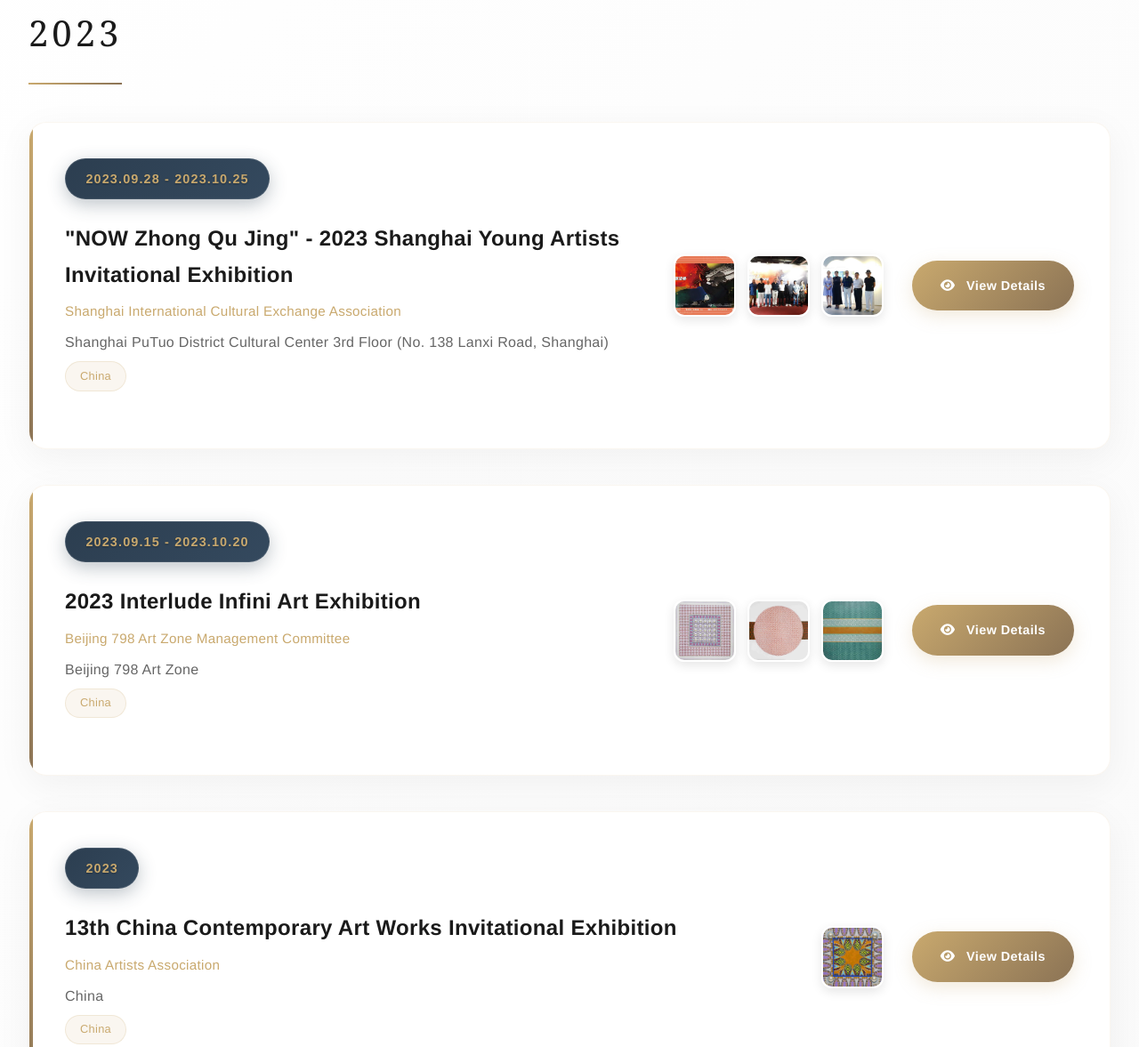
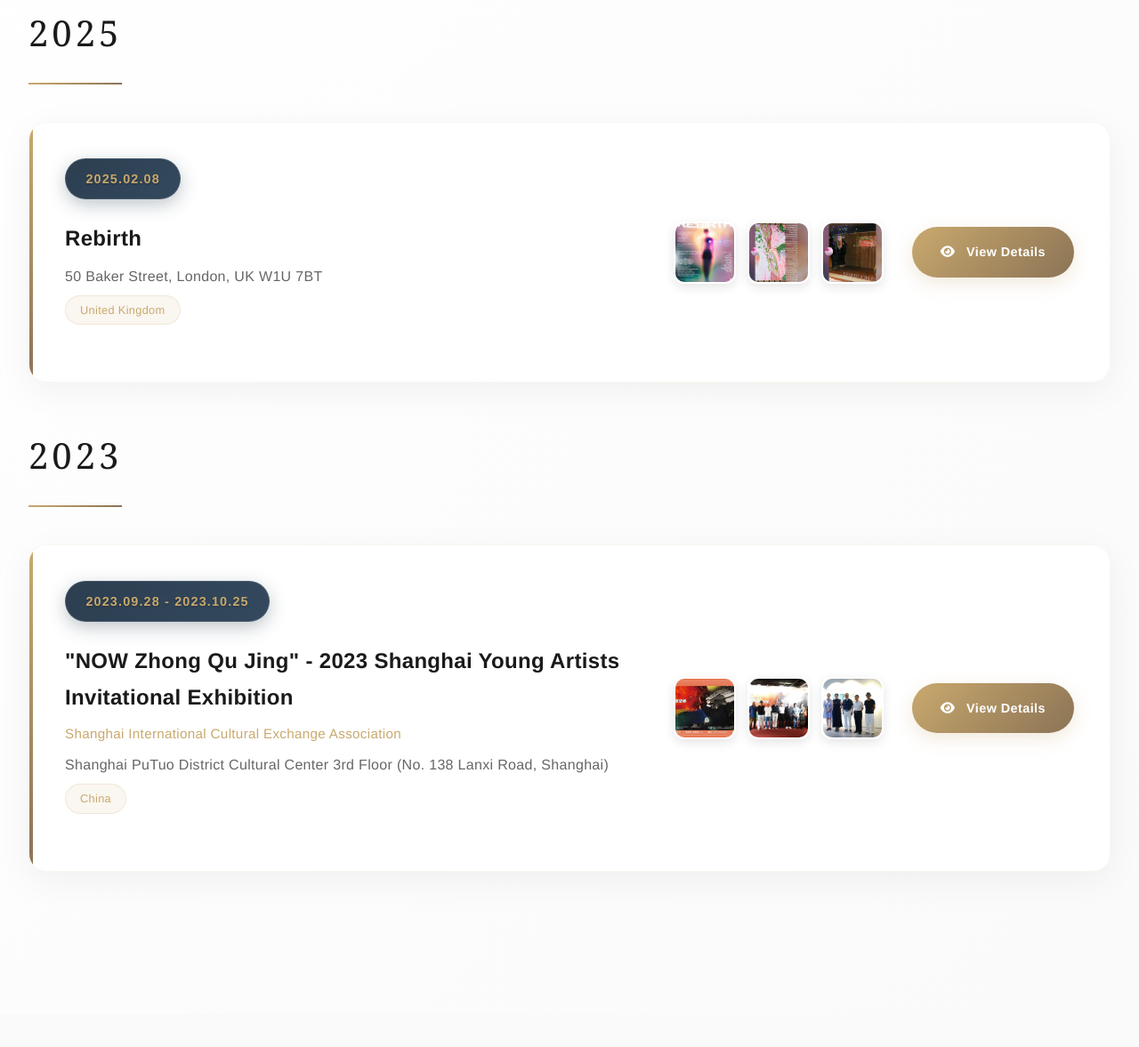
Before and after one commit to MikeLearnsIT/zhoujing, a plain HTML site: page exhibitions.html in a window 1280 px wide. Shown: the part 284-1461 px from the top of the page at 89% size. Drawn offline with Linux system fonts and the light colour scheme.

Commit message:
add one more exhibition detail

```diff
--- a/js/exhibitions.js
+++ b/js/exhibitions.js
@@ -1,5 +1,125 @@
 // 展览数据配置 - 便于后期维护和添加
 const exhibitionsData = {
+    "2025": [
+        {
+            id: "london-2025-rebirth",
+            title: {
+                zh: "重生",
+                en: "Rebirth"
+            },
+            organizer: {
+                zh: "",
+                en: ""
+            },
+            organizerDescription: {
+                zh: "",
+                en: ""
+            },
+            organizerLink: {
+                zh: "",
+                en: ""
+            },
+            date: "2025.02.08",
+            location: {
+                zh: "英国伦敦 50 Baker Street",
+                en: "50 Baker Street, London, UK W1U 7BT"
+            },
+            country: {
+                zh: "英国",
+                en: "United Kingdom"
+            },
+            description: {
+                zh: "",
+                en: ""
+            },
+            images: [
+                {
+                    src: "images/exhibitions/20250208/ex_04.jpg",
+                    title: {
+                        zh: "展览海报",
+                        en: "Exhibition Poster"
+                    },
+                    description: {
+                        zh: "重生艺术展海报",
+                        en: "The poster of Rebirth Art Exhibition"
+                    }
+                },
+                {
+                    src: "images/exhibitions/20250208/ex_01.jpg",
+                    title: {
+                        zh: "现场照片01",
+                        en: "Exhibition Site Photo 01"
+                    },
+                    description: {
+                        zh: "现场照片",
+                        en: "Exhibition site photo"
+                    }
+                },
+                {
+                    src: "images/exhibitions/20250208/ex_02.jpg",
+                    title: {
+                        zh: "现场照片02",
+                        en: "Exhibition Site Photo 02"
+                    },
+                    description: {
+                        zh: "现场照片",
+                        en: "Exhibition site photo"
+                    }
+                },
+                {
+                    src: "images/exhibitions/20250208/ex_03.jpg",
+                    title: {
+                        zh: "现场照片03",
+                        en: "Exhibition Site Photo 03"
+                    },
+                    description: {
+                        zh: "现场照片",
+                        en: "Exhibition site photo"
+                    }
+                }
+            ],
+            artworks: [
+                {
+                    title: {
+                        zh: "漾彩",
+                        en: "Rippling Colors"
+                    },
+                    medium: {
+                        zh: "丙烯",
+                        en: "Acrylic"
+                    },
+                    size: "60cm × 130cm",
+                    year: "2023",
+                    image: "images/paintings/painting_11.jpg"
+                }
+            ],
+            documents: [
+                // {
+                //     title: "参展证书",
+                //     type: "certificate",
+                //     image: "images/images_31.png"
+                // }
+            ],
+            press: [
+                {
+                    title: {
+                        zh: "重生",
+                        en: "Rebirth"
+                    },
+                    source: {
+                        zh: "AURORA Art & Culture",
+                        en: "AURORA Art & Culture"
+                    },
+                    date: "2025.02.08",
+                    url: "http://www.aurorartculture.com/home/show/index.html?aid=119",
+                    description: {
+                        zh: "2025 伦敦重生艺术展",
+                        en: "2025 London Rebirth Art Exhibition"
+                    }
+                }
+            ]
+        }
+    ],
     // 2023年展览
     "2023": [
         {
@@ -193,191 +313,6 @@ const exhibitionsData = {
                     }
                 }
             ]
-        },
-        {
-            id: "interlude-infini-2023",
-            title: {
-                zh: "2023·\"萨珞际\"艺术展",
-                en: "2023 Interlude Infini Art Exhibition"
-            },
-            organizer: {
-                zh: "北京798艺术区管理委员会",
-                en: "Beijing 798 Art Zone Management Committee"
-            },
-            organizerDescription: {
-                zh: "北京798艺术区是中国最著名的艺术区之一，由废弃的军工厂改建而成。艺术区管理委员会致力于推动当代艺术发展，为艺术家提供展示平台，促进艺术交流。通过举办各类展览和文化活动，798艺术区已成为展示中国当代艺术的重要窗口。",
-                en: "Beijing 798 Art Zone is one of China's most renowned art districts, converted from abandoned military factories. The Management Committee is dedicated to promoting contemporary art development, providing platforms for artists, and facilitating artistic exchange. Through various exhibitions and cultural events, 798 Art Zone has become an important window for showcasing Chinese contemporary art."
-            },
-            organizerLink: {
-                zh: "https://baike.baidu.com/item/798艺术区",
-                en: "https://baike.baidu.com/item/798艺术区"
-            },
-            date: "2023.09.15 - 2023.10.20",
-            location: {
-                zh: "北京798艺术区",
-                en: "Beijing 798 Art Zone"
-            },
-            country: {
-                zh: "中国",
-                en: "China"
-            },
-            description: {
-                zh: "萨珞际艺术展探讨了艺术中的偶然与必然，展示了艺术家们如何通过不同的创作手法表达对生活、情感和存在的理解。展览汇集了多位艺术家的精彩作品，呈现了当代艺术的丰富内涵。",
-                en: "Interlude Infini Art Exhibition explores the concepts of chance and inevitability in art, showcasing how artists express their understanding of life, emotions, and existence through various creative approaches. The exhibition brings together outstanding works from multiple artists, presenting the rich connotations of contemporary art."
-            },
-            images: [
-                {
-                    src: "images/paintings/painting_06.jpg",
-                    title: {
-                        zh: "展览海报",
-                        en: "Exhibition Poster"
-                    },
-                    description: {
-                        zh: "萨珞际艺术展主视觉",
-                        en: "Main visual of Interlude Infini Art Exhibition"
-                    }
-                },
-                {
-                    src: "images/paintings/painting_07.jpg",
-                    title: {
-                        zh: "作品展示",
-                        en: "Artwork Display"
-                    },
-                    description: {
-                        zh: "周婧参展作品展示",
-                        en: "Display of Zhou Jing's exhibited works"
-                    }
-                },
-                {
-                    src: "images/paintings/painting_08.jpg",
-                    title: {
-                        zh: "展览现场",
-                        en: "Exhibition Site"
-                    },
-                    description: {
-                        zh: "观众参观展览",
-                        en: "Visitors viewing the exhibition"
-                    }
-                }
-            ],
-            artworks: [
-                {
-                    title: {
-                        zh: "几何印象",
-                        en: "Geometric Impression"
-                    },
-                    medium: {
-                        zh: "综合材料",
-                        en: "Mixed Media"
-                    },
-                    size: "80×80cm",
-                    year: "2023"
-                },
-                {
-                    title: {
-                        zh: "色彩构成",
-                        en: "Color Composition"
-                    },
-                    medium: {
-                        zh: "丙烯画",
-                        en: "Acrylic Painting"
-                    },
-                    size: "70×70cm",
-                    year: "2023"
-                }
-            ],
-            documents: [
-                {
-                    title: "展览画册",
-                    type: "catalog",
-                    image: "images/paintings/painting_09.jpg"
-                }
-            ],
-            press: [
-                {
-                    title: {
-                        zh: "萨珞际艺术展：探索艺术的无限可能",
-                        en: "Interlude Infini Art Exhibition: Exploring the Infinite Possibilities of Art"
-                    },
-                    source: {
-                        zh: "北京文艺报",
-                        en: "Beijing Arts & Literature News"
-                    },
-                    date: "2023.09.20",
-                    url: "https://example.com/interlude-report",
-                    description: {
-                        zh: "深入报道了萨珞际艺术展的策展理念和参展作品的艺术特色。",
-                        en: "In-depth coverage of the curatorial concept and artistic characteristics of the exhibited works in the Interlude Infini Art Exhibition."
-                    }
-                }
-            ]
-        },
-        {
-            id: "award-exhibition-2023",
-            title: {
-                zh: "第十三届中国当代艺术作品邀请展",
-                en: "13th China Contemporary Art Works Invitational Exhibition"
-            },
-            organizer: {
-                zh: "中国艺术家协会",
-                en: "China Artists Association"
-            },
-            organizerDescription: {
-                zh: "中国艺术家协会是中国最具权威性的艺术家专业团体，长期致力于推动中国当代艺术的发展。协会通过组织高水平的展览、评奖活动，发掘和培养优秀艺术人才，促进中国当代艺术的繁荣发展。本次邀请展是协会年度重要活动之一，旨在展示中国当代艺术的最新成果。",
-                en: "The China Artists Association is China's most authoritative professional organization for artists, dedicated to promoting the development of contemporary Chinese art. Through organizing high-level exhibitions and awards, the association discovers and nurtures outstanding artistic talents, promoting the prosperity of contemporary Chinese art. This invitational exhibition is one of the association's important annual events, aimed at showcasing the latest achievements in Chinese contemporary art."
-            },
-            organizerLink: {
-                zh: "https://baike.baidu.com/item/中国美术家协会",
-                en: "https://baike.baidu.com/item/中国美术家协会"
-            },
-            date: "2023",
-            location: {
-                zh: "中国",
-                en: "China"
-            },
-            country: {
-                zh: "中国",
-                en: "China"
-            },
-            description: {
-                zh: "第十三届中国当代艺术作品邀请展，周婧作品获得参展资格并获得相关奖项认可。",
-                en: "The 13th China Contemporary Art Works Invitational Exhibition, where Zhou Jing's works were selected for participation and received recognition."
-            },
-            images: [
-                {
-                    src: "images/paintings/painting_09.jpg",
-                    title: {
-                        zh: "作品展示",
-                        en: "Artwork Display"
-                    },
-                    description: {
-                        zh: "参展作品《网格》",
-                        en: "Exhibited artwork \"Grid\""
-                    }
-                }
-            ],
-            artworks: [
-                {
-                    title: {
-                        zh: "网格",
-                        en: "Grid"
-                    },
-                    medium: {
-                        zh: "综合材料",
-                        en: "Mixed Media"
-                    },
-                    size: "60×60cm",
-                    year: "2023"
-                }
-            ],
-            documents: [
-                {
-                    title: "参展证书",
-                    type: "certificate",
-                    image: "images/paintings/painting_10.jpg"
-                }
-            ],
-            press: []
         }
     ]
 };
--- a/js/gallery.js
+++ b/js/gallery.js
@@ -460,8 +460,8 @@ const artworksData = [
             zh: "丙烯 & 综合材料",
             en: "Acrylic & Mixed Media"
         },
-        size: "70cm × 95cm",
-        year: "2023",
+        size: "80cm × 80cm",
+        year: "2025",
         price: {
             zh: "¥21,000",
             en: "$3,100"
```
Also changed, not shown: css/pages/exhibitions.css (+45 -3 lines), exhibition-detail.html (+6 -4 lines), images/exhibitions/20250208/ex_01.jpg (added), images/exhibitions/20250208/ex_02.jpg (added), images/exhibitions/20250208/ex_03.jpg (added), images/exhibitions/20250208/ex_04.jpg (added).
